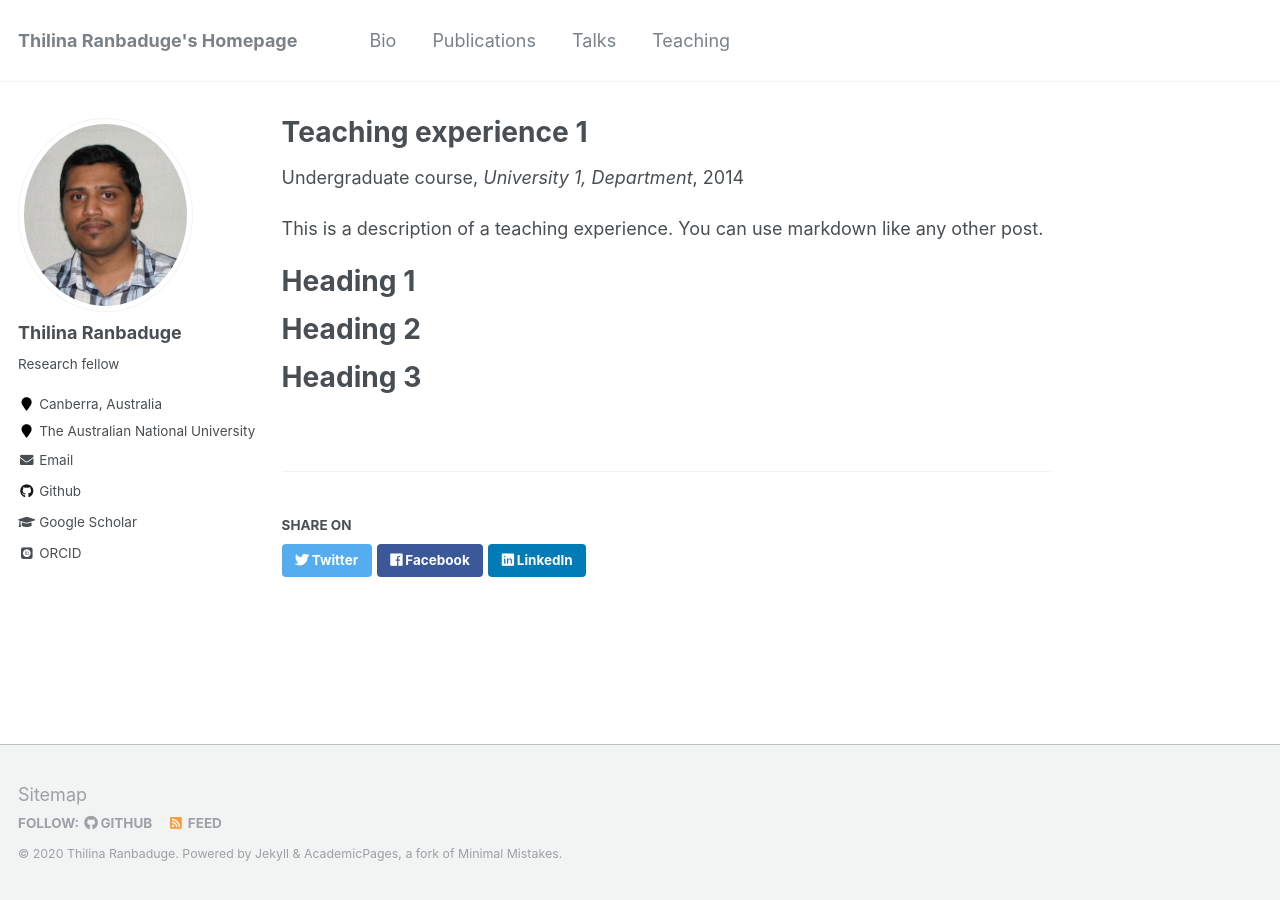
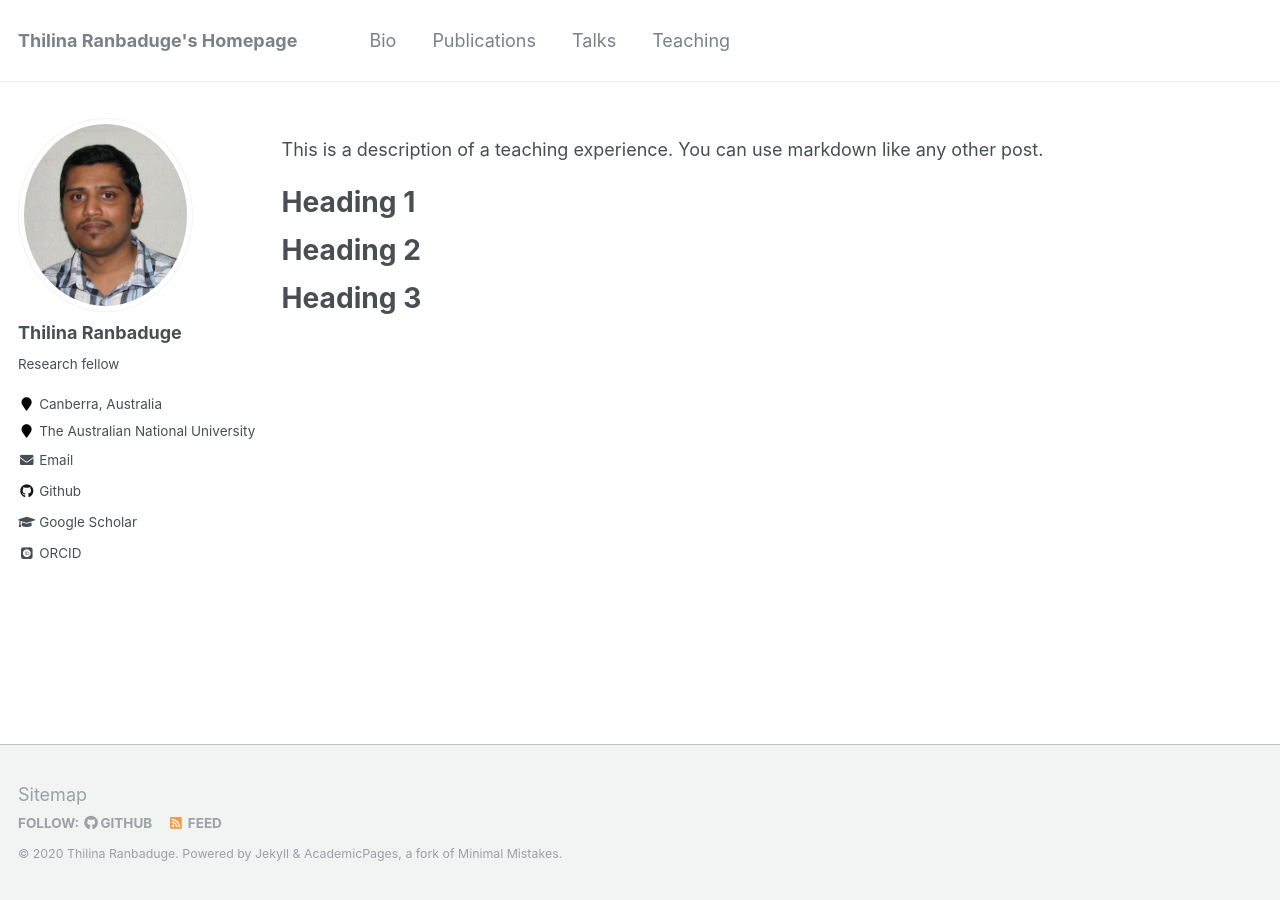
Before and after one commit to thilina-ranbaduge/thilina-ranbaduge.github.io, a Jekyll site: the page built from _teaching/2014-spring-teaching-1.md, in a window 1280 px wide. Built offline with Jekyll 4.4.1, drawn with Linux system fonts in a browser that asks for light colours; some web fonts are replaced.

Commit message:
Update 2014-spring-teaching-1.md

```diff
--- a/_teaching/2014-spring-teaching-1.md
+++ b/_teaching/2014-spring-teaching-1.md
@@ -1,11 +1,8 @@
 ---
-title: "Teaching experience 1"
-collection: teaching
-type: "Undergraduate course"
-permalink: /teaching/2014-spring-teaching-1
-venue: "University 1, Department"
-date: 2014-01-01
-location: "City, Country"
+layout: archive
+title: ""
+permalink: /teaching/
+author_profile: true
 ---
 
 This is a description of a teaching experience. You can use markdown like any other post.
```
